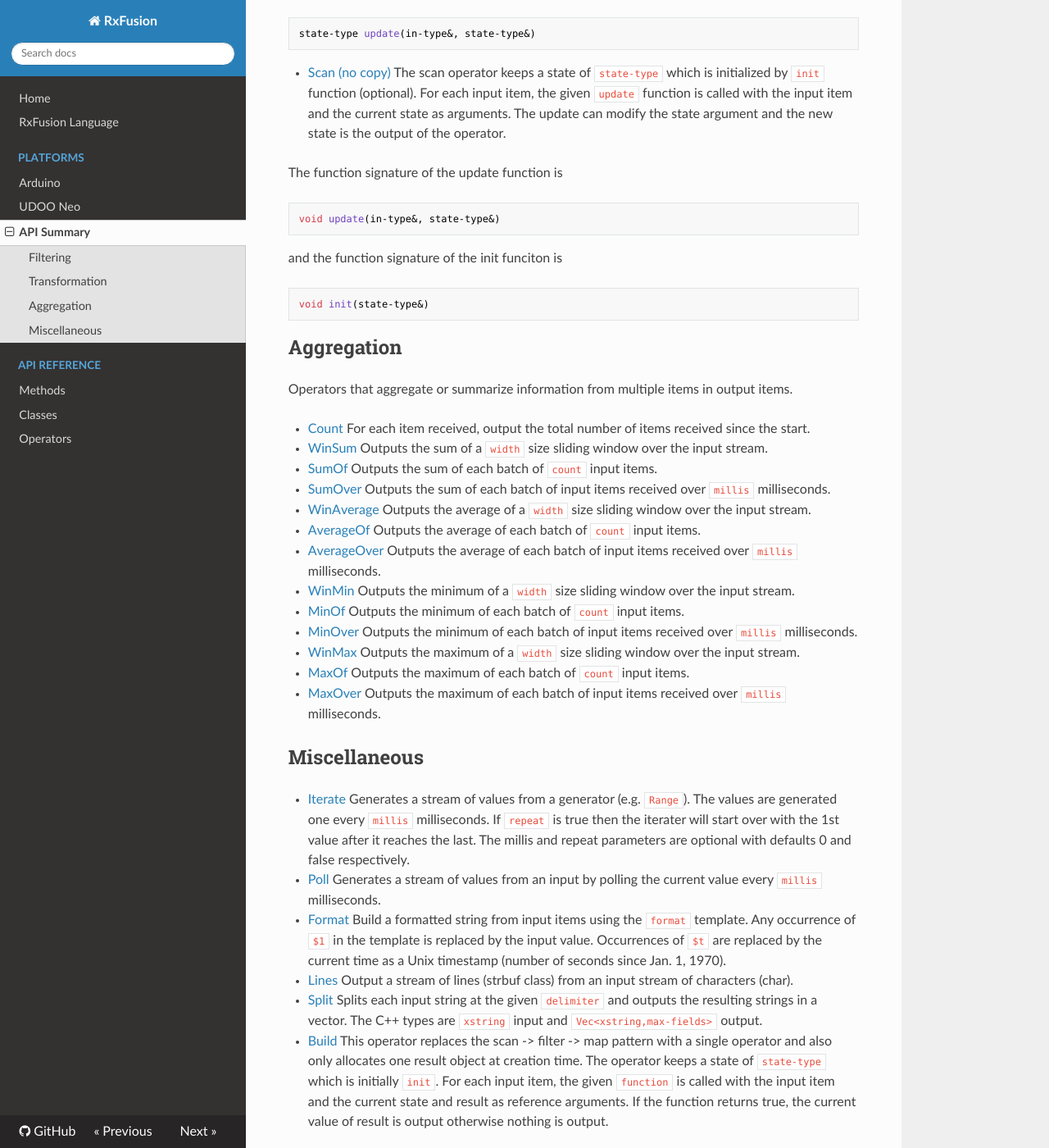
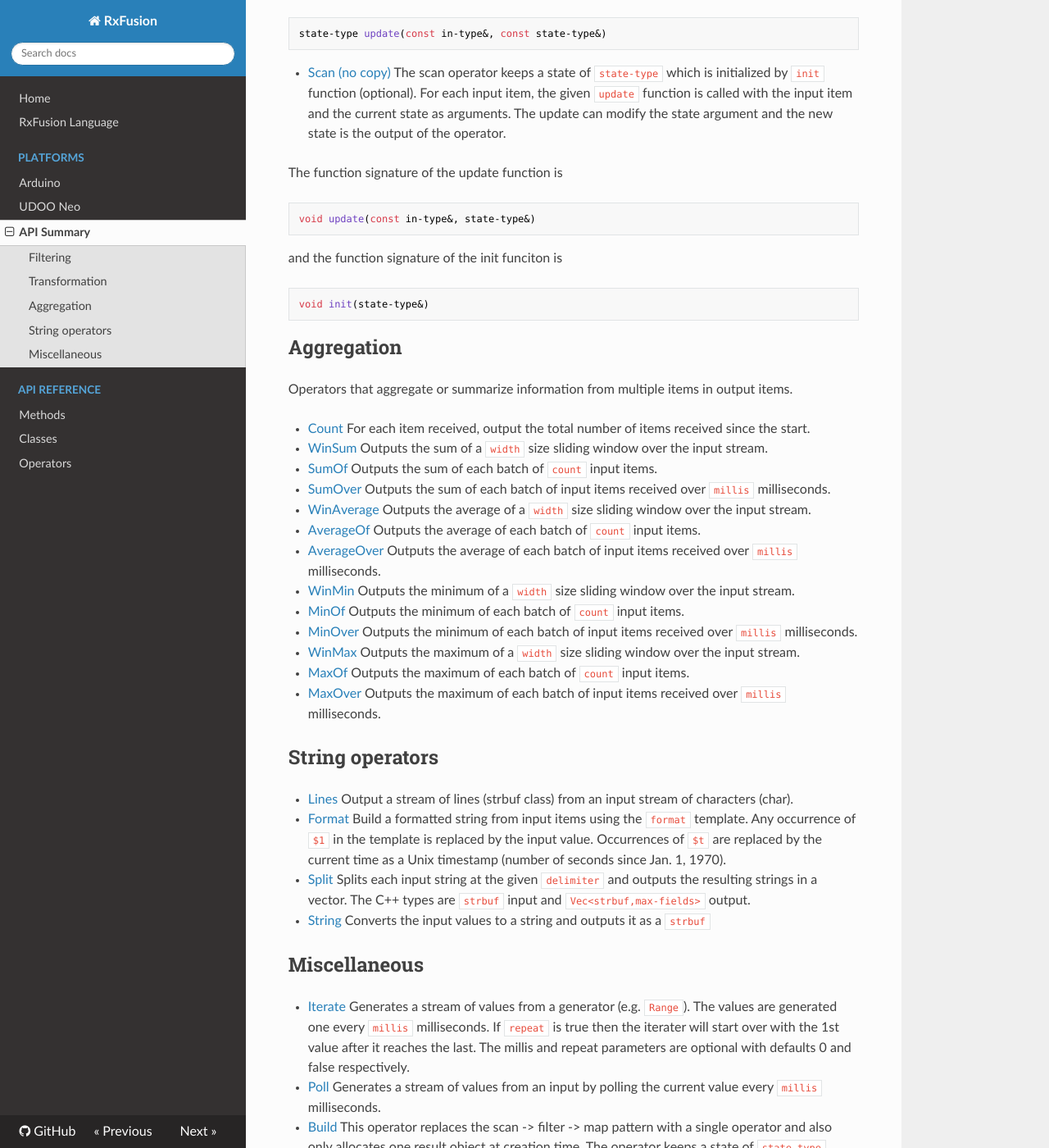
Before and after one commit to sathibault/RxFusion, an MkDocs documentation site: the page built from docs/api-reference.md, in a window 1280 px wide and 1400 px high, scrolled down 1926 px. Shown: the whole window at 82% size. Built offline with MkDocs 1.6.1, drawn with Linux system fonts in a browser that asks for light colours; nearby versions of some CDN libraries; old or Windows-style settings are respelled for this version of MkDocs; some of the changed text lies outside the part shown.

Commit message:
Minor fixes and code improvements

````diff
--- a/docs/api-reference.md
+++ b/docs/api-reference.md
@@ -49,28 +49,28 @@
 
 The signature of function is
 ```c++
-out-type function(in-type&)
+out-type function(const in-type&)
 ```
 
 * [Map (no copy)](operators.md#map-no-copy) For each tuple input item, call the given `function` with the input and result and output the result.
 
 The signature of function is
 ```c++
-void function(in-type&, out-type&)
+void function(const in-type&, out-type&)
 ```
 
 * [Scan](operators.md#scan) The scan operator keeps a state of `state-type` which is initially `init`.  For each input item, the given `function` is called with the input item and the current state as arguments.  The returned value is output and becomes the new state.
 
 The function signature of the update function is
 ```c++
-state-type update(in-type&, state-type&)
+state-type update(const in-type&, const state-type&)
 ```
 
 * [Scan (no copy)](operators.md#scan-no-copy) The scan operator keeps a state of `state-type` which is initialized by `init` function (optional).  For each input item, the given `update` function is called with the input item and the current state as arguments.  The update can modify the state argument and the new state is the output of the operator.
 
 The function signature of the update function is
 ```c++
-void update(in-type&, state-type&)
+void update(const in-type&, state-type&)
 ```
 and the function signature of the init funciton is
 ```c++
@@ -96,13 +96,17 @@
 * [MaxOf](operators.md#maxof) Outputs the maximum of each batch of `count` input items.
 * [MaxOver](operators.md#maxover) Outputs the maximum of each batch of input items received over `millis` milliseconds.
 
+## String operators
+
+* [Lines](operators.md#lines) Output a stream of lines (strbuf class) from an input stream of characters (char).
+* [Format](operators.md#format) Build a formatted string from input items using the `format` template.  Any occurrence of `$1` in the template is replaced by the input value.  Occurrences of `$t` are replaced by the current time as a Unix timestamp (number of seconds since Jan. 1, 1970).
+* [Split](operators.md#split) Splits each input string at the given `delimiter` and outputs the resulting strings in a vector.  The C++ types are `strbuf` input and `Vec<strbuf,max-fields>` output.
+* [String](operators.md#string) Converts the input values to a string and outputs it as a `strbuf`
+
 ## Miscellaneous
 
 * [Iterate](operators.md#iterate) Generates a stream of values from a generator (e.g. `Range`).  The values are generated one every `millis` milliseconds.  If `repeat` is true then the iterater will start over with the 1st value after it reaches the last.  The millis and repeat parameters are optional with defaults 0 and false respectively.
 * [Poll](operators.md#poll) Generates a stream of values from an input by polling the current value every `millis` milliseconds.
-* [Format](operators.md#format) Build a formatted string from input items using the `format` template.  Any occurrence of `$1` in the template is replaced by the input value.  Occurrences of `$t` are replaced by the current time as a Unix timestamp (number of seconds since Jan. 1, 1970).
-* [Lines](operators.md#lines) Output a stream of lines (strbuf class) from an input stream of characters (char).
-* [Split](operators.md#split) Splits each input string at the given `delimiter` and outputs the resulting strings in a vector.  The C++ types are `xstring` input and `Vec<xstring,max-fields>` output.
 * [Build](operators.md#build) This operator replaces the scan -> filter -> map pattern with a single operator and also only allocates one result object at creation time.  The operator keeps a state of `state-type` which is initially `init`.  For each input item, the given `function` is called with the input item and the current state and result as reference arguments.  If the function returns true, the current value of result is output otherwise nothing is output.
 
 # Classes
````
Also changed, not shown: docs/api-index.md (+5 -1 lines), docs/operators.md (+46 -34 lines), 4 other files.
